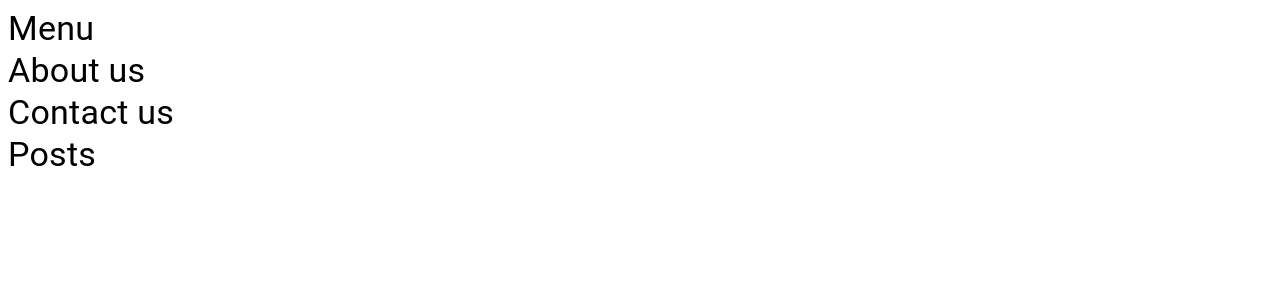
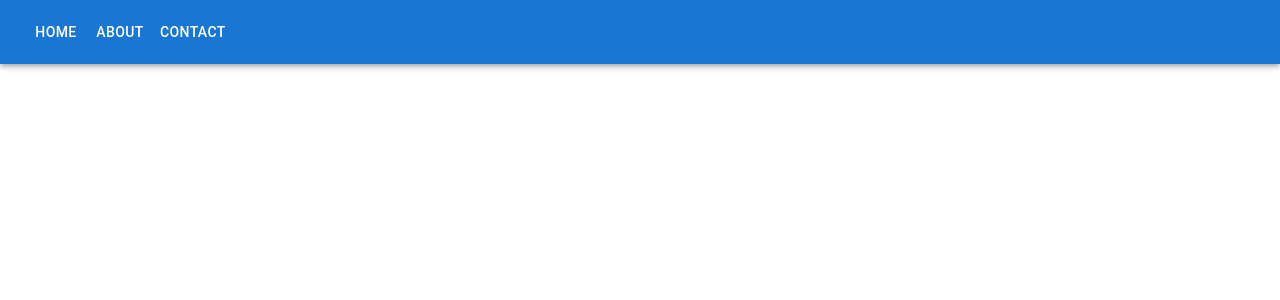
Before and after one commit to pitutuuu/ptech-3, a React (Create React App) app: page /contact in a window 1280 px wide. Shown: the top 300 px of the page. Built offline with nearby package versions, Linux system fonts and the light colour scheme.

Commit message:
feat: implement routing in App component and enhance Menu with navigation buttons

```diff
--- a/src/App.jsx
+++ b/src/App.jsx
@@ -1,16 +1,20 @@
-import  Menu  from "./components/Menu";
-import About from "./pages/About";
-import Contact from "./pages/Contact";
-import Posts from "./pages/Posts";
+import React from 'react';
+import { Routes, Route } from 'react-router-dom';
+import Menu from './components/Menu';
+import About from './pages/About';
+import Contact from './pages/Contact';
+import Posts from './pages/Posts';
 
 
 const App = () => {
     return (
         <>
-            <Menu />
-            <About />
-            <Contact />
-            <Posts />
+        <Menu />
+        <Routes>
+        <Route path="/" element={<Posts />} />
+        <Route path="/about" element={<About />} />
+        <Route path="/contact" element={<Contact />} />
+        </Routes>
         </>
     )
 }
--- a/src/components/Menu.jsx
+++ b/src/components/Menu.jsx
@@ -1,10 +1,28 @@
-import { Typography } from "@mui/material";
+import { AppBar, Box, Button, Toolbar, Typography } from "@mui/material";
+import { useNavigate } from 'react-router-dom'
+import React from "react";
+
+const navItems = [
+  { label: "Home", path: "/" },
+  { label: "About", path: "/about" },
+  { label: "Contact", path: "/contact" },
+]
 
 const Menu = () => {
+  const navigate = useNavigate()
+
   return (
-    <Typography variant="h4">
-        Menu
-    </Typography>
+    <Box sx={{ display: "flex"}}>
+      <AppBar component={"nav"}>
+        <Toolbar>
+          {navItems.map((item) => (
+            <Button key={item.label} sx={{ color: "#fff" }} onClick={() => navigate(item.path)}>
+              {item.label}
+            </Button>
+          ))}
+        </Toolbar>
+      </AppBar>
+    </Box>
   );
 }
 
--- a/src/index.js
+++ b/src/index.js
@@ -2,11 +2,14 @@ import React from 'react';
 import ReactDOM from 'react-dom/client';
 import App from './App';
 import reportWebVitals from './reportWebVitals';
+import { BrowserRouter } from 'react-router-dom';
 
 const root = ReactDOM.createRoot(document.getElementById('root'));
 root.render(
   <React.StrictMode>
-    <App />
+    <BrowserRouter>
+      <App />
+    </BrowserRouter>
   </React.StrictMode>
 );
 
```
